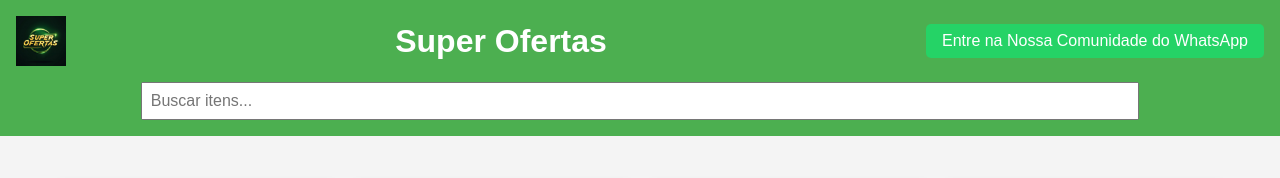
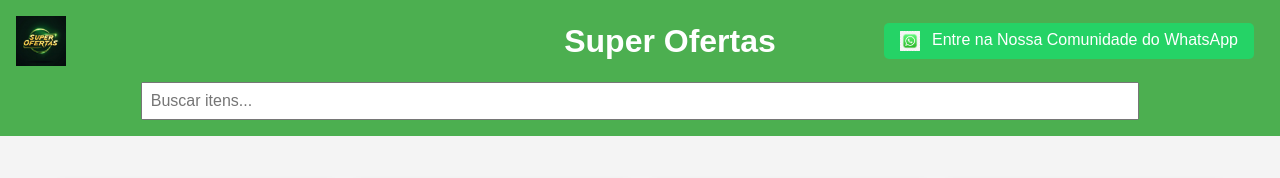
Before and after one commit to SuperOfertasAdm/SuperOfertasAdm.github.io, a plain HTML site: page index.html in a window 1280 px wide. Shown: the top 178 px of the page. Drawn offline with Linux system fonts and the light colour scheme.

Commit message:
Estrutura inicial do site

```diff
--- a/index.html
+++ b/index.html
@@ -11,7 +11,13 @@
         <div class="header-content">
             <img src="images/logo.png" alt="Logomarca Super Ofertas" class="logo"> <!-- Adicionando a logomarca -->
             <h1>Super Ofertas</h1>
-            <a href="https://chat.whatsapp.com/IZxjchJf5Uo8VjwZJURZ6H" target="_blank" class="whatsapp-link">Entre na Nossa Comunidade do WhatsApp</a> <!-- Link do WhatsApp -->
+
+            <!-- ANTES <a href="https://chat.whatsapp.com/IZxjchJf5Uo8VjwZJURZ6H" target="_blank" class="whatsapp-link">Entre na Nossa Comunidade do WhatsApp</a> Link do WhatsApp -->
+            <a href="https://chat.whatsapp.com/IZxjchJf5Uo8VjwZJURZ6H" target="_blank" class="whatsapp-link">
+                <img src="images/whatsapp-icon.png" alt="WhatsApp" class="whatsapp-logo">
+                Entre na Nossa Comunidade do WhatsApp
+            </a>
+
         </div>
         <nav>
             <input type="text" id="search" placeholder="Buscar itens...">
--- a/style.css
+++ b/style.css
@@ -86,3 +86,28 @@ footer {
 .whatsapp-link:hover {
     background-color: #1ebe52;
 }
+
+.whatsapp-logo {
+    width: 20px; /* Ajuste conforme o tamanho desejado */
+    height: auto;
+    margin-right: 8px; /* Espaçamento entre o ícone e o texto */
+    vertical-align: middle; /* Alinha o ícone com o texto */
+}
+
+.header-content {
+    display: flex;
+    align-items: center; /* Alinha os elementos verticalmente */
+    justify-content: center; /* Centraliza todos os elementos horizontalmente */
+    position: relative; /* Permite o posicionamento absoluto do link do WhatsApp */
+}
+
+h1 {
+    text-align: center;
+    margin: 0;
+    flex-grow: 1; /* Faz o título ocupar o espaço central */
+}
+
+.whatsapp-link {
+    position: absolute;
+    right: 10px; /* Posiciona o link do WhatsApp no canto direito */
+}
```
Also changed, not shown: images/whatsapp-icon.png (added), 1 other file.
